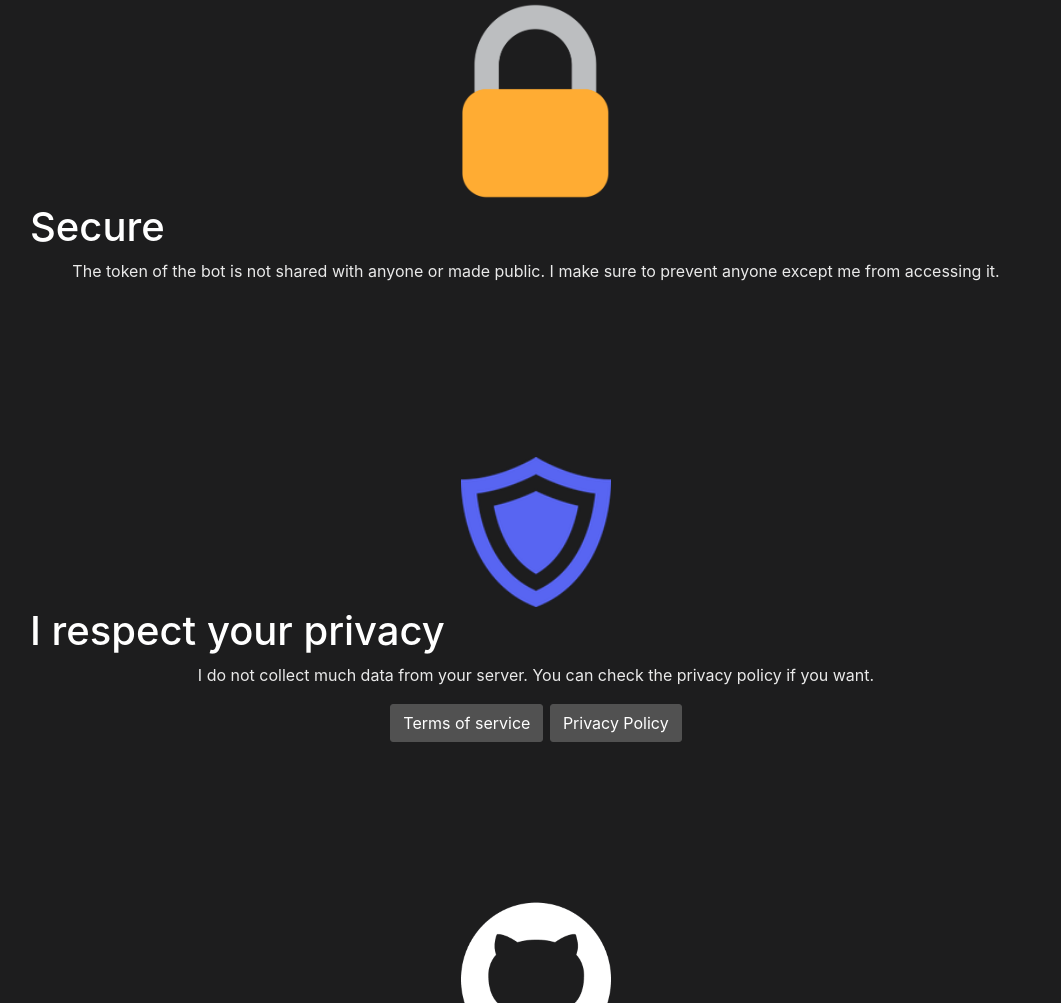
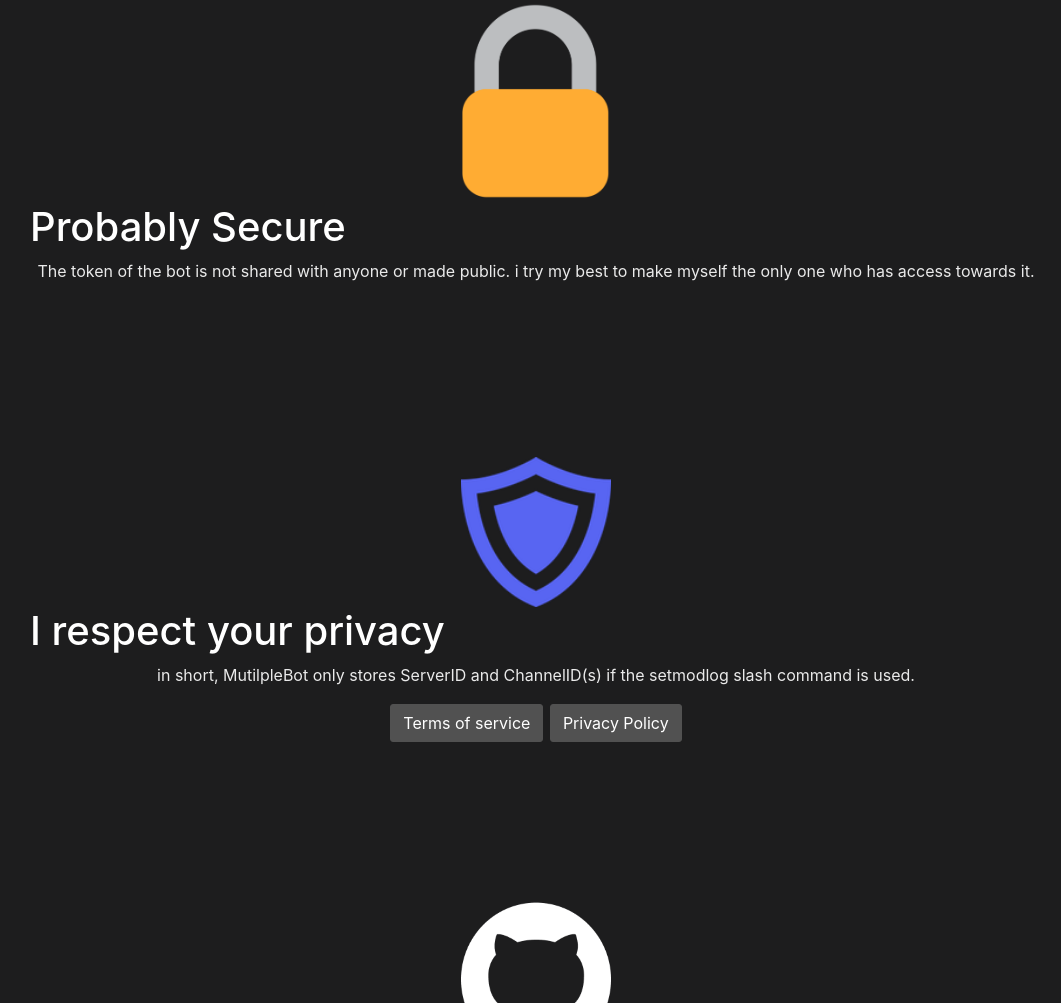
Before and after one commit to aduud21/heckerbotwebsite, a plain HTML site: page index.html in a window 1280 px wide. Shown: the part 927-1930 px from the top of the page, without its empty margins (104-1165 px from the left). Drawn offline with Linux system fonts and the light colour scheme.

Commit message:
Update index.html

```diff
--- a/index.html
+++ b/index.html
@@ -98,11 +98,10 @@
                         style="margin-top: 30px"
                     />
                     <h1 class="d-xl-flex justify-content-xl-start" style="color: var(--text-color)">
-                        Secure
+                       Probably Secure
                     </h1>
                     <p style="color: var(--secondary-text-color)">
-                        The token of the bot is not shared with anyone or made public. I make sure
-                        to prevent anyone except me from accessing it.
+                        The token of the bot is not shared with anyone or made public. i try my best to make myself the only one who has access towards it.
                     </p>
                 </div>
             </footer>
@@ -122,8 +121,7 @@
                         I respect your privacy
                     </h1>
                     <p style="color: var(--secondary-text-color)">
-                        I do not collect much data from your server. You can check the privacy
-                        policy if you want.
+                        in short, MutilpleBot only stores ServerID and ChannelID(s) if the setmodlog slash command is used.
                     </p>
                     <a
                         title="Terms of service for the bot"
```
